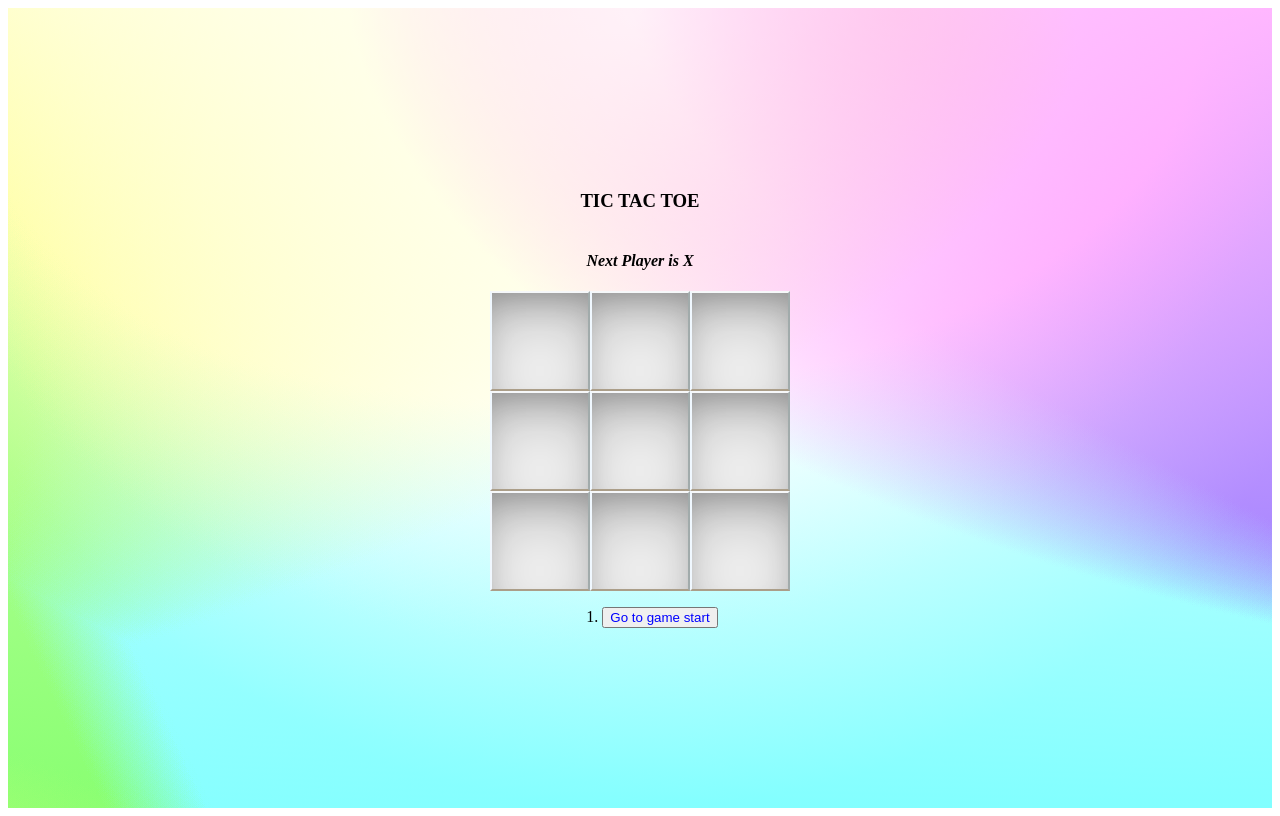
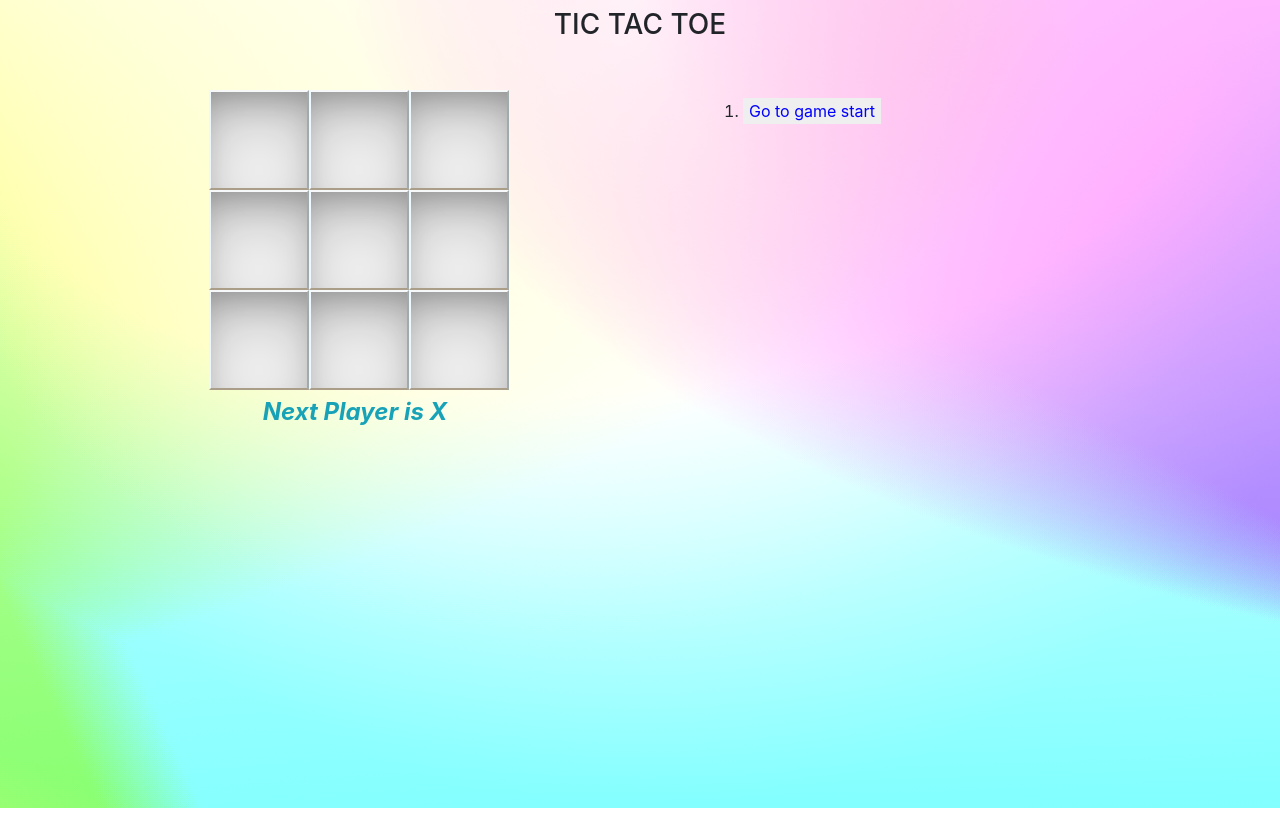
Before and after one commit to SOFTMAN387/tictactoe-game, a React (Vite) app: page / in a window 1280 px wide. Built offline with nearby package versions, Linux system fonts and the light colour scheme.

Commit message:
style modified

```diff
--- a/index.html
+++ b/index.html
@@ -3,6 +3,7 @@
 
 <head>
     <title>Er. Manish Gupta</title>
+    <link rel="stylesheet" href="https://cdn.jsdelivr.net/npm/bootstrap@4.1.3/dist/css/bootstrap.min.css" integrity="sha384-MCw98/SFnGE8fJT3GXwEOngsV7Zt27NXFoaoApmYm81iuXoPkFOJwJ8ERdknLPMO" crossorigin="anonymous">
 </head>
 
 <body>
--- a/src/components/Board.jsx
+++ b/src/components/Board.jsx
@@ -39,11 +39,12 @@ const Board = () => {
   //console.log(board);
   return (
     <>
-      <div className='main-container'>
-        <h3>TIC TAC TOE</h3>
+       {/* <span>TIC TAC TOE</span>
         <h4><strong><i>{message}</i></strong></h4>
+      <div className='main-container row'>
 
-        <div className='middle-container'>
+
+        <div className='middle-container col col-12'>
 
           <div className='row-container'>
             {renderSquare(0)}
@@ -62,7 +63,54 @@ const Board = () => {
 
           </div>
         </div>
+        <div className='col col-12'>
         <PlayerHistory history={history} moveTo={moveTo} currentMove={currentMove}/>
+        </div>
+
+      </div> */}
+
+
+      <div className='container '>
+     <div className='text-center mt-2'>
+     <h3>TIC TAC TOE</h3>
+
+     </div>
+
+      <div className='row mt-5'>
+
+      <div className='col col-md-8 col-lg-6 col-12 '>
+      <div className='row-container ml-2'>
+
+            {renderSquare(0)}
+            {renderSquare(1)}
+            {renderSquare(2)}
+          </div>
+          <div className='row-container ml-2'>
+            {renderSquare(3)}
+            {renderSquare(4)}
+            {renderSquare(5)}
+          </div>
+          <div className='row-container ml-2'>
+            {renderSquare(6)}
+            {renderSquare(7)}
+            {renderSquare(8)}
+
+          </div>
+          <div className='text-center mt-2 '>
+          <h4 className='text-info'><strong><i>{message}</i></strong></h4>
+
+     </div>
+
+      </div>
+      <div className='col col-md-4 col-lg-6 col-12  '>
+      <div className='ml-5 mt-2'>
+      <PlayerHistory  history={history} moveTo={moveTo} currentMove={currentMove}/>
+      </div>
+
+    </div>
+
+      </div>
+
       </div>
     </>
   )
--- a/src/components/PlayerHistory.jsx
+++ b/src/components/PlayerHistory.jsx
@@ -1,13 +1,13 @@
 import React from 'react'
 
-const PlayerHistory = ({history,moveTo,currentMove}) => {
+const PlayerHistory = ({ history, moveTo, currentMove }) => {
     return (
         <>
             <ol >
-   {history.map((_,index)=>{
+                {history.map((_, index) => {
                     return (<>
-        <li  key={index}>
-            <button type='button' style={{color:index===currentMove?'blue':'black'}} onClick={()=>moveTo(index)}>{index===0?"Go to game start":`Go to move #${index}`}</button>
+                        <li key={index}>
+                            <button  style={{ color: index === currentMove ? 'blue' : 'black',border:'none' }} onClick={() => moveTo(index)}>{index === 0 ? "Go to game start" : `Go to move #${index}`}</button>
                         </li>
                     </>)
                 })}
--- a/src/components/Square.jsx
+++ b/src/components/Square.jsx
@@ -6,7 +6,7 @@ const Square = ({value,onClick}) => {
     //console.log(props);
   return (
    <>
-    <button type='button' style={{color:value==="X"?'blue':'red'}}  onClick={onClick} className='row-btn'>{value}</button>
+    <button  style={{color:value==="X"?'blue':'red'}}  onClick={onClick} className='row-btn'>{value}</button>
    </>
   )
 }
--- a/src/components/style.css
+++ b/src/components/style.css
@@ -1,17 +1,26 @@
-.main-container {
-    display: flex;
-    justify-content: center;
+body {
     height: 100vh;
-    align-items: center;
-    flex-direction: column;
     background: linear-gradient(180deg, #FFB7B7 0%, #727272 100%), radial-gradient(60.91% 100% at 50% 0%, #FFD1D1 0%, #260000 100%), linear-gradient(127.43deg, #00FFFF 0%, #FFFFFF 100%), radial-gradient(100.22% 100% at 70.57% 0%, #FF0000 0%, #00FFE0 100%), linear-gradient(64.82deg, #DBFF00 0%, #3300FF 100%);
     background-blend-mode: screen, overlay, color-burn, color-dodge, normal;
 }
 
+.main-container {
+    display: flex;
+    justify-content: center;
+    align-items: center;
+    flex-direction: column;
+    height: 100vh;
+}
+
+
+/*
 .middle-container {
+    display: flex;
+    width: 300px;
     height: 300px;
-    width: 300px;
-}
+    justify-content: center;
+    align-items: center;
+} */
 
 .row-container {
     display: flex;
@@ -21,7 +30,7 @@
 
 .row-btn {
     font-size: 50px;
-    width: 100%;
+    width: 100px;
     height: 100px;
     border-color: blanchedalmond;
     border-top-color: rgb(246, 248, 250);
```
Lines whose indentation alone changed are shown as unchanged.
